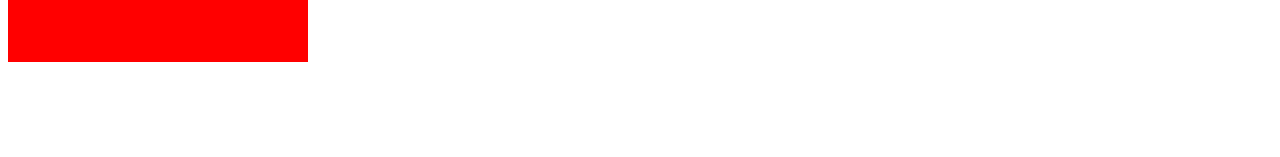
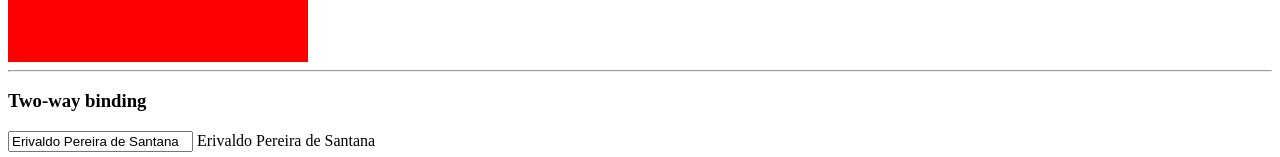
Before and after one commit to Ericky2022/Udemy-Angular, an Angular app: page / in a window 1280 px wide. Shown: the part 1178-1335 px from the top of the page. Before the commit the page ends 1248 px from the top, so only its background shows below. Built offline with nearby package versions, Linux system fonts and the light colour scheme.

Commit message:
Two-way binding

```diff
--- a/src/app/components/template/tamplate-binding/tamplate-binding.component.html
+++ b/src/app/components/template/tamplate-binding/tamplate-binding.component.html
@@ -32,3 +32,9 @@
 
 <div style="background: red; width: 300px; height: 300px; margin-top: 10px;"
 (mousemove)="onMouseMove($event)"></div>
+
+<hr />
+<h3>Two-way binding</h3>
+<input [(ngModel)]="name">
+
+{{ name }}
--- a/src/app/components/template/tamplate-binding/tamplate-binding.component.ts
+++ b/src/app/components/template/tamplate-binding/tamplate-binding.component.ts
@@ -1,10 +1,11 @@
 import { CommonModule } from '@angular/common';
 import { Component } from '@angular/core';
+import { FormsModule } from '@angular/forms';
 
 @Component({
   selector: 'app-tamplate-binding',
   standalone: true,
-  imports: [CommonModule],
+  imports: [CommonModule, FormsModule],
   templateUrl: './tamplate-binding.component.html',
   styleUrl: './tamplate-binding.component.scss'
 })
```
